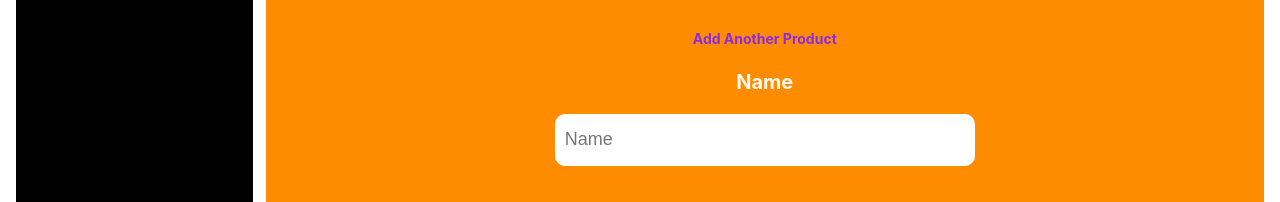
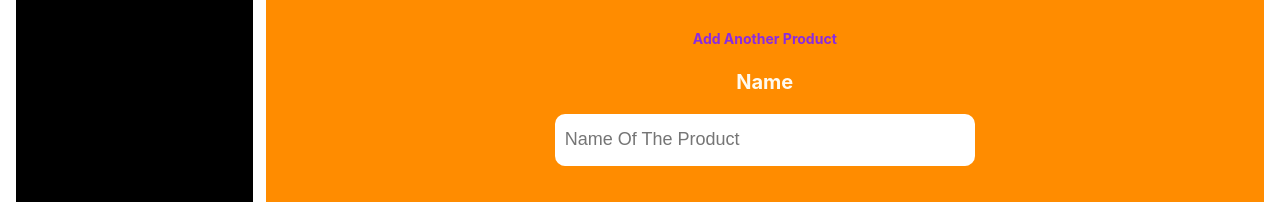
Before and after one commit to shadreza/Snap-Buy-FE, a React (Create React App) app: page /profile in a window 1280 px wide. Both pictures are taken after a click on the button "Manage Product". Shown: the part 598-800 px from the top of the page. Built offline with nearby package versions, Linux system fonts and the light colour scheme; no server answers.

Commit message:
Image uploading done

```diff
--- a/package.json
+++ b/package.json
@@ -13,6 +13,7 @@
     "react": "^17.0.2",
     "react-bootstrap": "^1.6.1",
     "react-dom": "^17.0.2",
+    "react-hook-form": "^7.8.4",
     "react-router-dom": "^5.2.0",
     "react-scripts": "^1.1.5",
     "web-vitals": "^1.1.2"
--- a/src/Components/Category/Category.js
+++ b/src/Components/Category/Category.js
@@ -2,6 +2,7 @@ import React from 'react';
 import './Category.css';
 
 const Category = () => {
+
     return (
         <div>
 
--- a/src/Components/ManageProducts/ManageProducts.js
+++ b/src/Components/ManageProducts/ManageProducts.js
@@ -1,15 +1,52 @@
 import React from 'react';
 import './ManageProducts.css';
+import axios from 'axios';
+import { useForm } from "react-hook-form";
 
 const ManageProducts = () => {
 
-    const handleSubmit = () => {
+    const removeProduct = (e) => {
 
     }
 
-    const removeProduct = () => {
+    const onSubmit = data => {
+        let prdInfo = {
+            name:data.name,
+            qty:data.qty,
+            image:data.image,
+            category:data.category,
+            supplierID:data.supplierID,
+            price:data.price
+          }
+          let IMAGE="";
+          const img = prdInfo.image[0];
+          const imgData = new FormData();
+          imgData.set('key','45993c2fa3b2590d51cee87d8ff551a6');
+          imgData.append('image',img);
+          console.log(img);
+          axios.post('https://api.imgbb.com/1/upload',imgData)
+          .then(function (response) {
+              IMAGE = response.data.data.display_url;
+              prdInfo.image=IMAGE;
+              console.log(prdInfo);
+            //   const url = "https://fierce-lowlands-85167.herokuapp.com/addCourse";
+            //   axios.post(url,prdInfo)
+            //   .then(res=>{
+            //       console.log(res);
+            //       console.log("Successful");
+            //       alert("Successfully Added");
+            //   })
+            //   .catch(err=>{
+            //       console.log(err.message);
+            //       alert("Could Not Be Added");
+            //   })
+          })
+          .catch(function (error) {
+              console.log(error);
+          });
+    }
 
-    }
+    const { register, handleSubmit, watch, formState} = useForm();
 
     return (
         <div className="manageProducts-main-div">
@@ -47,46 +84,32 @@ const ManageProducts = () => {
             </div>
             <div className="add-another-prd">
                 <h3>Add Another Product</h3>
-                <form className="input-form">
-                    <div className="row">
-                        <div className="input-field">
-                            <p>Name</p>
-                            <input placeholder="Name" id="prdName" type="text" className="validate"/>
-                            <br /><br />
-                        </div>
-                        <div className="input-field">
-                            <p>Quantity</p>
-                            <input placeholder="Quantity" id="prdQty" type="number" className="validate"/>
-                            <br /><br />
-                        </div>
-                        <div className="input-field">
-                            <p>Price</p>
-                            <input placeholder="Price" id="prdPrice" type="number" className="validate"/>
-                            <br /><br />
-                        </div>
-                        <div className="input-field">
-                            <p>Image</p>
-                            <input placeholder="Image" id="prdPrice" type="text" className="validate"/>
-                            <br /><br />
-                        </div>
-                        <div className="input-field">
-                            <p>Supplier Id</p>
-                            <input placeholder="Supplier Id" id="prdSupplierId" type="text" className="validate"/>
-                            <br /><br />
-                        </div>
-                        <div className="input-field">
-                            <p>Manufactury Date</p>
-                            <input placeholder="Manufactury Date" id="prdManifactueyDate" type="date" className="validate"/>
-                            <br /><br />
-                        </div>
-                        <div className="input-field">
-                            <p>Expiry Date</p>
-                            <input placeholder="Expiry Date" id="prdExpiryDate" type="date" className="validate"/>
-                            <br /><br />
-                        </div>
-                    </div>
-                    <button id="button-add-prd" type="submit" name="action" onClick={e => handleSubmit(e)}>Add Product</button>
-                </form>
+                <div className="input-form">
+
+
+                    <form className="addingProduct" onSubmit={handleSubmit(onSubmit)}>
+                        <p><strong>Name</strong></p>
+                        <input id="name" placeholder="Name Of The Product" className="inputBox" {...register("name" , { required: true })} />
+                        <br/>
+                        <br/>
+                        <p><strong>Quantity</strong></p>
+                        <input id="qty" className="inputBox" placeholder="Quantity" {...register("qty" , { required: true })}/>
+                        <br/><br/>
+                        <p><strong>Category</strong></p>
+                        <input id="category" placeholder="input category"  className="input category" {...register("category" , { required: true })} />
+                        <br/><br/>
+                        <p><strong>Price</strong></p>
+                        <input id="price" className="inputBox" type="number" placeholder="Price" {...register("cost" , { required: true })}/>
+                        <br/><br/>
+                        <p><strong>Supplier Id</strong></p>
+                        <input id="supplierID" className="inputBox"  placeholder="input supplier id" {...register("supplierID" , { required: true })}/>
+                        <br/><br/>
+                        <p><strong>Upload Image</strong></p>
+                        <input id="inputImage" className="inputBox" type="file" placeholder="upload image" {...register("image" , { required: true })} />
+                        <br/><br/>
+                        <input type="submit" />
+                    </form>
+                </div>
             </div>
         </div>
     );
```
Also changed, not shown: 1 other file (tests, documents, lock files or other folders).
